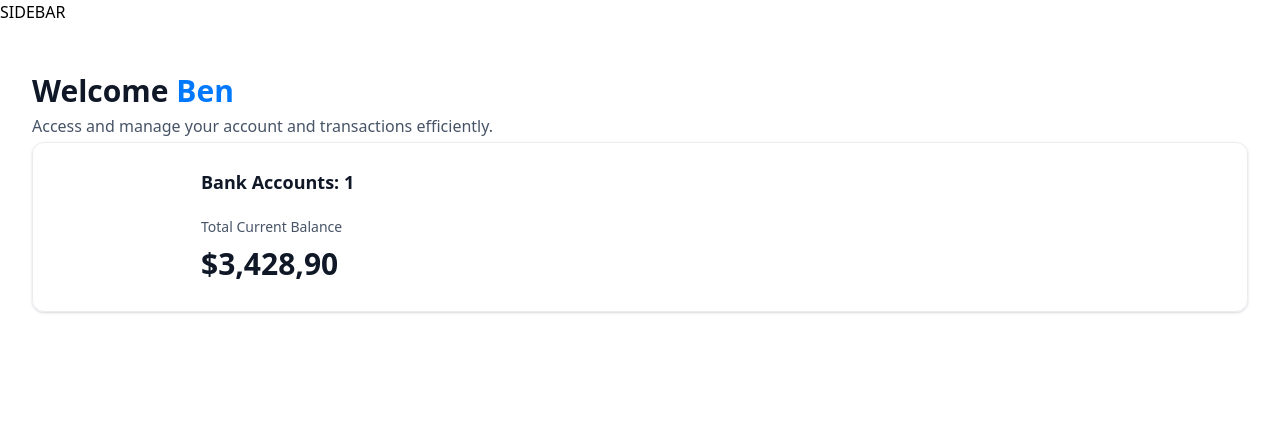
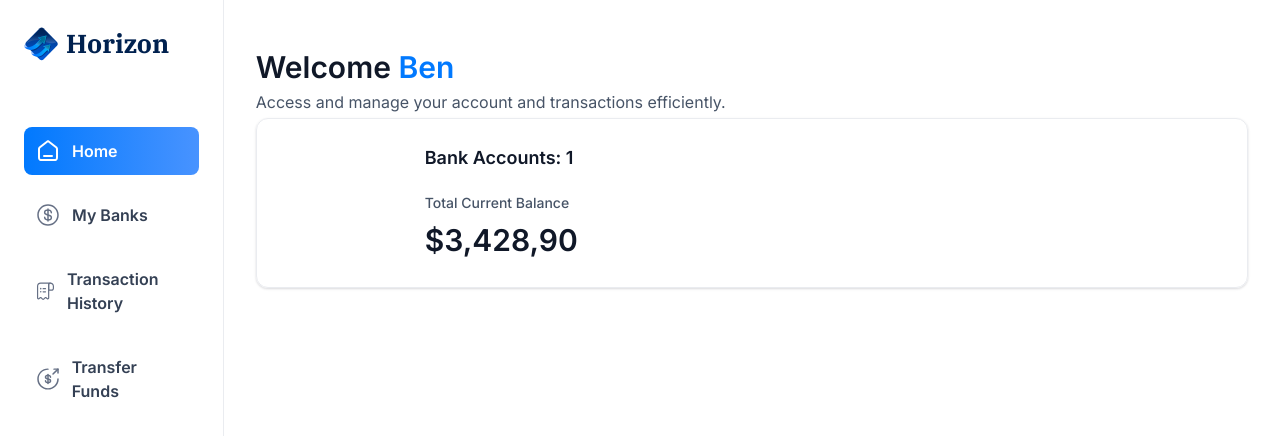
Before and after one commit to kieferdan/banking-app, a Next.js app: page / in a window 1280 px wide. Shown: the top 436 px of the page. Built offline with nearby package versions, Linux system fonts and the light colour scheme.

Commit message:
chore: Update dependencies and add Sidebar and MobileNav components

```diff
--- a/app/(root)/layout.tsx
+++ b/app/(root)/layout.tsx
@@ -1,12 +1,26 @@
+import MobileNav from "@/components/MobileNav";
+import Sidebar from "@/components/Sidebar";
+import Image from "next/image";
+
 export default function RootLayout({
   children,
 }: Readonly<{
   children: React.ReactNode;
 }>) {
+  const loggedIn = { firstName: "Ben", lastname: "JSM" };
   return (
-    <main>
-      SIDEBAR
-      {children}
+    <main className="flex h-screen w-full font-inter">
+      <Sidebar user={loggedIn} />
+
+      <div className="flex size-full flex-col">
+        <div className="root-layout">
+          <Image src="/icons/logo.svg" width={30} height={30} alt="logo" />
+          <div>
+            <MobileNav user={loggedIn} />
+          </div>
+        </div>
+        {children}
+      </div>
     </main>
   );
 }
--- /dev/null
+++ b/components/MobileNav.tsx
@@ -0,0 +1,92 @@
+"use client";
+
+import {
+  Sheet,
+  SheetClose,
+  SheetContent,
+  SheetDescription,
+  SheetHeader,
+  SheetTitle,
+  SheetTrigger,
+} from "@/components/ui/sheet";
+import { sidebarLinks } from "@/constants";
+import { cn } from "@/lib/utils";
+import Image from "next/image";
+import Link from "next/link";
+import { usePathname } from "next/navigation";
+const MobileNav = ({ user }: MobileNavProps) => {
+  const pathname = usePathname();
+  return (
+    <section className="w-full max-w-[264px]">
+      <Sheet>
+        <SheetTrigger>
+          <Image
+            src="/icons/hamburger.svg"
+            width={30}
+            height={30}
+            alt="menu"
+            className="cursor-pointer"
+          />
+        </SheetTrigger>
+        <SheetContent side="left" className="border-none bg-white">
+          <Link
+            href="/"
+            className="flex cursor-pointer items-center gap-1 px-4"
+          >
+            <Image
+              src="/icons/logo.svg"
+              width={34}
+              height={34}
+              alt="Horizon logo"
+            />
+            <h1 className="text-26 font-ibm-plex-serif font-bold text-black-1">
+              Horizon
+            </h1>
+          </Link>
+          <div className="mobilenav-sheet">
+            <SheetClose asChild>
+              <nav className="flex h-full flex-col gap-6 pt-16 text-white">
+                {sidebarLinks.map((item) => {
+                  const isActive =
+                    pathname === item.route ||
+                    pathname.startsWith(`S{item.route}/`);
+                  return (
+                    <SheetClose asChild key={item.route}>
+                      <Link
+                        href={item.route}
+                        key={item.label}
+                        className={cn("mobilenav-sheet_close w-full", {
+                          "bg-bank-gradient": isActive,
+                        })}
+                      >
+                        <Image
+                          src={item.imgURL}
+                          alt={item.label}
+                          width={20}
+                          height={20}
+                          className={cn({
+                            "brightness-[3] invert-0": isActive,
+                          })}
+                        />
+
+                        <p
+                          className={cn("text-16 font-semibold text-black-2", {
+                            "text-white": isActive,
+                          })}
+                        >
+                          {item.label}
+                        </p>
+                      </Link>
+                    </SheetClose>
+                  );
+                })}
+              </nav>
+            </SheetClose>
+          </div>
+        </SheetContent>
+      </Sheet>
+    </section>
+  );
+};
+
+export default MobileNav;
--- /dev/null
+++ b/components/Sidebar.tsx
@@ -0,0 +1,55 @@
+"use client";
+
+import { sidebarLinks } from "@/constants";
+import { cn } from "@/lib/utils";
+import Image from "next/image";
+import Link from "next/link";
+import { usePathname } from "next/navigation";
+
+const Sidebar = ({ user }: SidebarProps) => {
+  const pathname = usePathname();
+
+  return (
+    <section className="sidebar">
+      <nav className="flex flex-col gap-4">
+        <Link href="/" className="mb-12 flex cursor-pointer items-center gap-2">
+          <Image
+            src="/icons/logo.svg"
+            width={34}
+            height={34}
+            alt="Horizon logo"
+            className="size-[24px]flex max-xl:size-14"
+          />
+          <h1 className="sidebar-logo">Horizon</h1>
+        </Link>
+        {sidebarLinks.map((item) => {
+          const isActive =
+            pathname === item.route || pathname.startsWith(`S{item.route}/`);
+          return (
+            <Link
+              href={item.route}
+              key={item.label}
+              className={cn("sidebar-link", { "bg-bank-gradient": isActive })}
+            >
+              <div className="relative size-6">
+                <Image
+                  src={item.imgURL}
+                  alt={item.label}
+                  fill
+                  className={cn({
+                    "brightness-[3] invert-0": isActive,
+                  })}
+                />
+              </div>
+              <p className={cn("sidebar-label", { "!text-white": isActive })}>
+                {item.label}
+              </p>
+            </Link>
+          );
+        })}
+      </nav>
+    </section>
+  );
+};
+
+export default Sidebar;
--- /dev/null
+++ b/components/ui/sheet.tsx
@@ -0,0 +1,140 @@
+"use client"
+
+import * as React from "react"
+import * as SheetPrimitive from "@radix-ui/react-dialog"
+import { cva, type VariantProps } from "class-variance-authority"
+import { X } from "lucide-react"
+
+import { cn } from "@/lib/utils"
+
+const Sheet = SheetPrimitive.Root
+
+const SheetTrigger = SheetPrimitive.Trigger
+
+const SheetClose = SheetPrimitive.Close
+
+const SheetPortal = SheetPrimitive.Portal
+
+const SheetOverlay = React.forwardRef<
+  React.ElementRef<typeof SheetPrimitive.Overlay>,
+  React.ComponentPropsWithoutRef<typeof SheetPrimitive.Overlay>
+>(({ className, ...props }, ref) => (
+  <SheetPrimitive.Overlay
+    className={cn(
+      "fixed inset-0 z-50 bg-black/80  data-[state=open]:animate-in data-[state=closed]:animate-out data-[state=closed]:fade-out-0 data-[state=open]:fade-in-0",
+      className
+    )}
+    {...props}
+    ref={ref}
+  />
+))
+SheetOverlay.displayName = SheetPrimitive.Overlay.displayName
+
+const sheetVariants = cva(
+  "fixed z-50 gap-4 bg-background p-6 shadow-lg transition ease-in-out data-[state=open]:animate-in data-[state=closed]:animate-out data-[state=closed]:duration-300 data-[state=open]:duration-500",
+  {
+    variants: {
+      side: {
+        top: "inset-x-0 top-0 border-b data-[state=closed]:slide-out-to-top data-[state=open]:slide-in-from-top",
+        bottom:
+          "inset-x-0 bottom-0 border-t data-[state=closed]:slide-out-to-bottom data-[state=open]:slide-in-from-bottom",
+        left: "inset-y-0 left-0 h-full w-3/4 border-r data-[state=closed]:slide-out-to-left data-[state=open]:slide-in-from-left sm:max-w-sm",
+        right:
+          "inset-y-0 right-0 h-full w-3/4  border-l data-[state=closed]:slide-out-to-right data-[state=open]:slide-in-from-right sm:max-w-sm",
+      },
+    },
+    defaultVariants: {
+      side: "right",
+    },
+  }
+)
+
+interface SheetContentProps
+  extends React.ComponentPropsWithoutRef<typeof SheetPrimitive.Content>,
+    VariantProps<typeof sheetVariants> {}
+
+const SheetContent = React.forwardRef<
+  React.ElementRef<typeof SheetPrimitive.Content>,
+  SheetContentProps
+>(({ side = "right", className, children, ...props }, ref) => (
+  <SheetPortal>
+    <SheetOverlay />
+    <SheetPrimitive.Content
+      ref={ref}
+      className={cn(sheetVariants({ side }), className)}
+      {...props}
+    >
+      {children}
+      <SheetPrimitive.Close className="absolute right-4 top-4 rounded-sm opacity-70 ring-offset-background transition-opacity hover:opacity-100 focus:outline-none focus:ring-2 focus:ring-ring focus:ring-offset-2 disabled:pointer-events-none data-[state=open]:bg-secondary">
+        <X className="h-4 w-4" />
+        <span className="sr-only">Close</span>
+      </SheetPrimitive.Close>
+    </SheetPrimitive.Content>
+  </SheetPortal>
+))
+SheetContent.displayName = SheetPrimitive.Content.displayName
+
+const SheetHeader = ({
+  className,
+  ...props
+}: React.HTMLAttributes<HTMLDivElement>) => (
+  <div
+    className={cn(
+      "flex flex-col space-y-2 text-center sm:text-left",
+      className
+    )}
+    {...props}
+  />
+)
+SheetHeader.displayName = "SheetHeader"
+
+const SheetFooter = ({
+  className,
+  ...props
+}: React.HTMLAttributes<HTMLDivElement>) => (
+  <div
+    className={cn(
+      "flex flex-col-reverse sm:flex-row sm:justify-end sm:space-x-2",
+      className
+    )}
+    {...props}
+  />
+)
+SheetFooter.displayName = "SheetFooter"
+
+const SheetTitle = React.forwardRef<
+  React.ElementRef<typeof SheetPrimitive.Title>,
+  React.ComponentPropsWithoutRef<typeof SheetPrimitive.Title>
+>(({ className, ...props }, ref) => (
+  <SheetPrimitive.Title
+    ref={ref}
+    className={cn("text-lg font-semibold text-foreground", className)}
+    {...props}
+  />
+))
+SheetTitle.displayName = SheetPrimitive.Title.displayName
+
+const SheetDescription = React.forwardRef<
+  React.ElementRef<typeof SheetPrimitive.Description>,
+  React.ComponentPropsWithoutRef<typeof SheetPrimitive.Description>
+>(({ className, ...props }, ref) => (
+  <SheetPrimitive.Description
+    ref={ref}
+    className={cn("text-sm text-muted-foreground", className)}
+    {...props}
+  />
+))
+SheetDescription.displayName = SheetPrimitive.Description.displayName
+
+export {
+  Sheet,
+  SheetPortal,
+  SheetOverlay,
+  SheetTrigger,
+  SheetClose,
+  SheetContent,
+  SheetHeader,
+  SheetFooter,
+  SheetTitle,
+  SheetDescription,
+}
--- a/package.json
+++ b/package.json
@@ -9,6 +9,7 @@
     "lint": "next lint"
   },
   "dependencies": {
+    "@radix-ui/react-dialog": "^1.1.1",
     "@radix-ui/react-slot": "^1.1.0",
     "chart.js": "^4.4.3",
     "class-variance-authority": "^0.7.0",
--- a/types/index.d.ts
+++ b/types/index.d.ts
@@ -218,7 +218,7 @@
   banks: Bank[] & Account[];
 }
 
-declare interface SiderbarProps {
+declare interface SidebarProps {
   user: User;
 }
 
```
Also changed, not shown: 1 other file (tests, documents, lock files or other folders).
